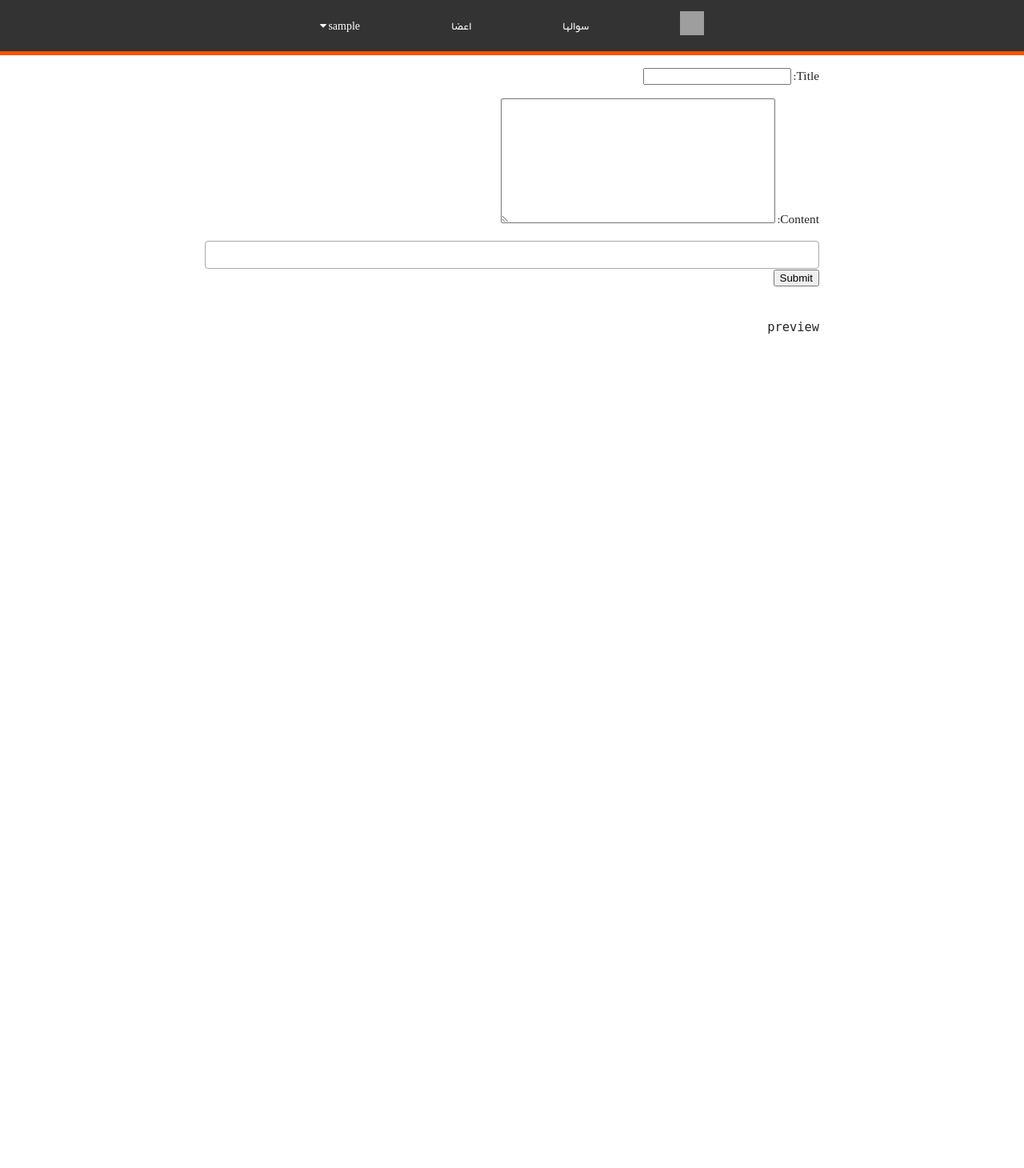
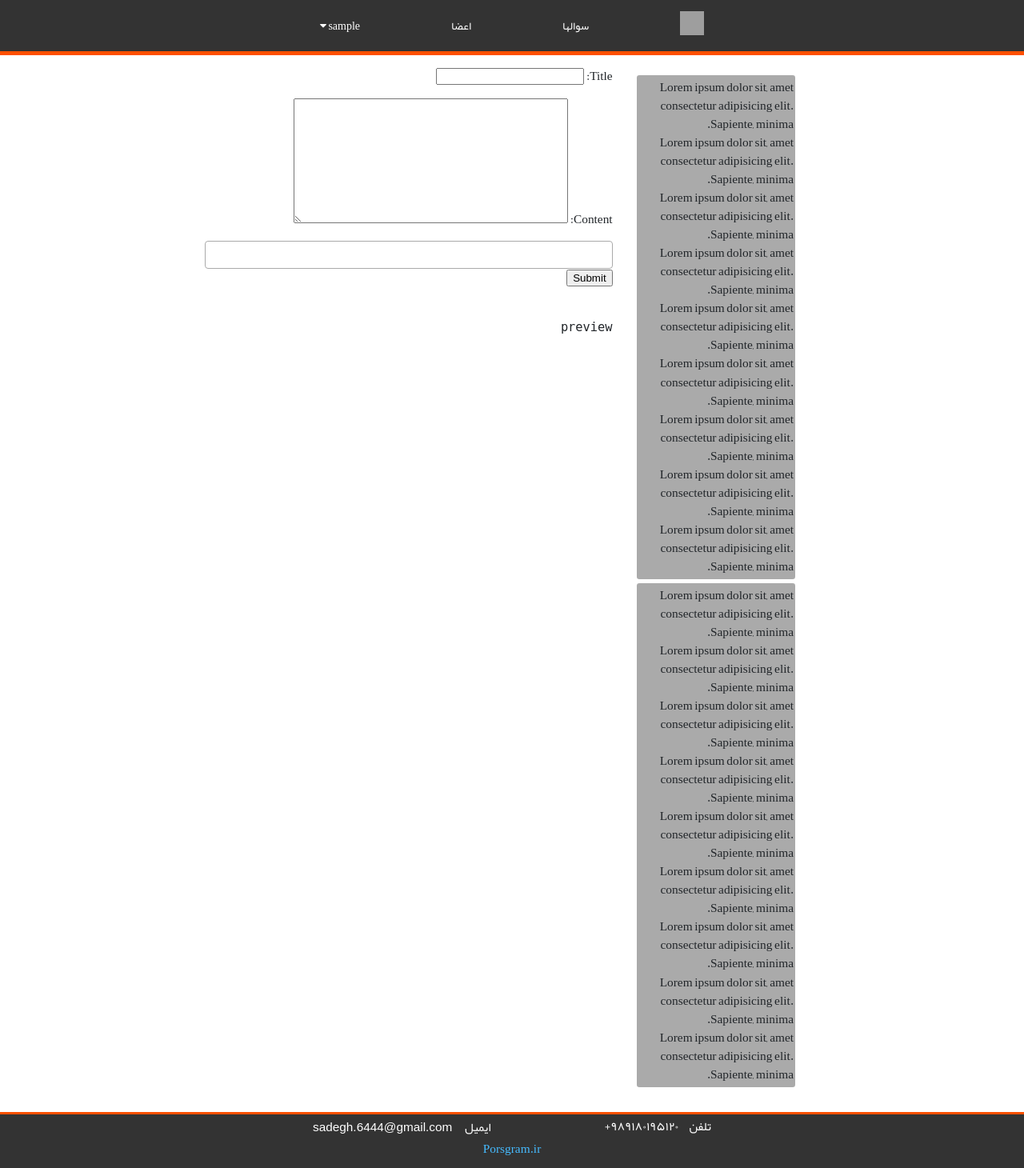
Before and after one commit to feegaa/porsgram, a Django app: page /question/create/ in a window 1280 px wide. Shown: the whole page at 80% size. Before the commit the page ends 417 px from the top, so only its background shows below. Run offline with Django 3.2, Linux system fonts and the light colour scheme; the visitor is signed in with stand-in values (Sample User, id 1); data that the repository does not hold is empty; some libraries are stand-ins or nearby versions; grey boxes are pictures that could not be loaded.

Commit message:
footer added, editor's upload image edited

```diff
--- a/QA/views.py
+++ b/QA/views.py
@@ -13,7 +13,7 @@ from QA.forms import QuestionForm, AnswerForm
 from QA.models import QuestionModel, AnswerModel, TagListModel, QTagModel, QVote, AVote, AnswerApproved
 
 from user.models import UserModel
-
+from porsgram.path import *
 
 
 '''
@@ -25,7 +25,7 @@ from user.models import UserModel
 
 
 def index(request):
-    return render(request, 'qa/index.html', {})
+    return render(request, QA_INDEX, {})
 
 
 
@@ -70,7 +70,7 @@ def createQuestion(request):
             'tags'   : tags_list,
         }
 
-    return render(request, 'qa/createQuestion.html', context=context)
+    return render(request, QA_CREATE_QUESTION, context=context)
 
 
 
@@ -85,7 +85,7 @@ def questions(request):
         'page_obj': page_obj,
     }
 
-    return render(request, 'qa/questions.html', context=context)
+    return render(request, QA_QUESTIONS, context=context)
 
 
 
@@ -211,7 +211,7 @@ def question(request, id):
             'approved_answer' : approved_answer,
         }
 
-    return render(request, 'qa/question.html', context=context)
+    return render(request, QA_QUESTION, context=context)
 
 
 @login_required
@@ -303,7 +303,7 @@ def editQuestion(request, id):
                 'tags'          : tags,
             }
 
-        return render(request, 'qa/editQuestion.html', context=context)
+        return render(request, QA_EDIT_QUESTION, context=context)
 
     else:
         return redirect('QA:index')
@@ -359,7 +359,7 @@ def editAnswer(request, q_id, a_id):
                 'question'      : question,
             }
 
-        return render(request, 'qa/editAnswer.html', context=context)
+        return render(request, QA_EDIT_ANSWER, context=context)
 
     else:
         messages.error(request, 'برو بچه!')
--- /dev/null
+++ b/templates/bar/footer.html
@@ -0,0 +1,13 @@
+
+
+
+<div class="footer">
+    <div class="part">
+
+        <p>تلفن&nbsp;&nbsp;&nbsp;&nbsp;&nbsp;۹۸۹۱۸۰۱۹۵۱۲۰+</p>
+        <p>ایمیل &nbsp;&nbsp;&nbsp;&nbsp;&nbsp;<a class="url">sadegh.6444@gmail.com</a>
+        </p>
+    </div>
+
+    <a href="https://Porsgram.ir/"> Porsgram.ir</a>
+</div>
--- /dev/null
+++ b/templates/bar/navbar.html
@@ -0,0 +1,35 @@
+
+<div class="navbar">
+
+  <div class="inner">
+    <a href="{% url 'QA:question_create' %}">
+
+      <img width="30px" height="30px"
+          src="{{ MEDIA_URL }}/images/logo.png"
+          alt="porsgram"
+          title="سواد داری؟"></a>
+
+    <a href="{% url 'QA:questions' %}">سوالها</a>
+    <a href="{% url 'user:users' %}">اعضا</a>
+    {% if user.is_authenticated %}
+
+      <div class="dropdown">
+        <button class="dropbtn">{{user.username}}
+          <i class="fa fa-caret-down"></i>
+        </button>
+        <div class="dropdown-content">
+          <a href="{% url 'user:dashboard' %}">داشبور</a>
+          <a href="{% url 'user:logout' %}">خروج</a>
+        </div>
+      </div>
+    {% else %}
+      <a href="{% url 'user:login' %}?next={{request.path}}">ورود</a>
+      <a href="{% url 'user:register'%}?next={{request.path}}">ثبت نام</a>
+    {% endif %}
+
+
+
+    </div>
+
+  </div>
+</div>
--- a/templates/email/confirm-email.html
+++ b/templates/email/confirmEmail.html
@@ -7,7 +7,7 @@
     </style>
 </head>
     <body>
-        <h1>You are almost there!</h1><br>
-        <h2>Please click <a href="{{ link }}">here</a> to confirm your account</h2>
+        <h1>کاربر عزیز سلام</h1><br>
+        <h2>برای تایید ایمیل<a href="{{ link }}">اینجا</a> رو کلیک کنید.</h2>
     </body>
 </html>
--- a/templates/navigation/navbar.html
+++ /dev/null
@@ -1,70 +0,0 @@
-
-<div class="navbar">
-  <div class="inner">
-    <a href="{% url 'QA:question_create' %}">
-      <img width="30px" height="30px"
-          src="{{ MEDIA_URL }}/images/logo.png"
-          alt="porsgram"
-          title="سواد داری؟"></a>
-
-    <a href="{% url 'QA:questions' %}">سوالها</a>
-    <a href="{% url 'user:users' %}">اعضا</a>
-    {% if user.is_authenticated %}
-
-      <div class="dropdown">
-        <button class="dropbtn">{{user.username}}
-          <i class="fa fa-caret-down"></i>
-        </button>
-        <div class="dropdown-content">
-          <a href="{% url 'user:dashboard' %}">داشبور</a>
-          <a href="{% url 'user:logout' %}">خروج</a>
-        </div>
-      </div>
-    {% else %}
-      <a href="{% url 'user:login' %}?next={{request.path}}">ورود</a>
-      <a href="{% url 'user:register'%}?next={{request.path}}">ثبت نام</a>
-    {% endif %}
-
-
-
-    </div>
-
-  </div>
-</div>
-
-
-<!--
-  <header>
-    <nav>
-          <input type="checkbox" id="css-toggle-menu" name="css-toggle-menu">
-          <div class="outer">
-            <ul class="inner">
-              <li><a href="{% url 'QA:index' %}"><img width="40px" height="40px" src="{{ MEDIA_URL }}/logo.png" alt="porsgram"></a></li>
-              <li><a href="{% url 'QA:question_create' %}">سوال داری؟</a></li>
-              <li><a href="{% url 'QA:questions' %}">سوالها</a></li>
-              <li><a href="{% url 'user:users' %}">اعضا</a></li>
-
-              {% if user.is_authenticated %}
-              <div class="dropdown">
-                <button class="dropbtn">{{user.username}}
-                  <i class="fa fa-caret-down"></i>
-                </button>
-                <div class="dropdown-content">
-                  <a href="{% url 'user:dashboard' %}">داشبور</a>
-                  <a href="{% url 'user:logout' %}">خروج</a>
-                </div>
-              </div>
-              {% else %}
-                    <li><a href="{% url 'user:login' %}?next={{request.path}}">ورود</a></li>
-                    <li><a href="{% url 'user:register'%}?next={{request.path}}">ثبت نام</a></li>
-              {% endif %}
-
-
-            </ul>
-                  </div>
-
-            <label for="css-toggle-menu" id="css-toggle-menu"></label>
-    </nav>
-  </header>
-
--->
--- a/templates/qa/createQuestion.html
+++ b/templates/qa/createQuestion.html
@@ -31,7 +31,7 @@
 
 
 <pre>
-    <div id="preview" style="min-height: 60px;">preview</div>
+    <div id="preview">preview</div>
 </pre>
 
 
--- a/templates/qa/question.html
+++ b/templates/qa/question.html
@@ -224,7 +224,7 @@
 
 
 
-<pre>
+<pre class="conf">
   <div id="preview" style="min-height: 60px;"></div>
 </pre>
 
--- a/templates/static/style/navbar.css
+++ b/templates/static/style/bar.css
@@ -1,5 +1,11 @@
 @import url("https://maxcdn.bootstrapcdn.com/font-awesome/4.3.0/css/font-awesome.min.css");
 @import url("https://fonts.googleapis.com/css?family=Open+Sans:400,300");
+
+
+@font-face {
+    font-family: myFont;
+    src: url(yekan-regular.ttf);
+}
 
 
 .navbar {
@@ -20,6 +26,7 @@
 	z-index: 1000;
   }
 
+
   .navbar .inner {
 	display: -ms-flexbox;
 	display: flex;
@@ -33,6 +40,21 @@
 	justify-content: space-between;
 	padding: 0 10px;
   }
+
+
+  .navbar .cqbtn {
+	display: block;
+	position: absolute;
+	float: left;
+	left: 0;
+	margin-left: auto;
+	margin-right: 0;
+	background-color: lightseagreen;
+	border: 0;
+	border-radius: 0.25rem;
+	padding: 0 auto;
+	color: white;
+}
 
   .navbar a {
 	float: right;
@@ -142,3 +164,69 @@
 		}
 
 }
+
+
+
+/* FOOTER */
+
+.footer {
+	position: absolute;
+	right: 0;
+	bottom: 0;
+	left: 0;
+	padding-bottom: 1rem;
+    border-top: 3px solid #ff5000;
+    background-color: #333;
+    color: white;
+    direction: rtl;
+	text-align: center;
+  }
+
+
+
+.footer .part {
+    display: flex;
+    flex-direction: row;
+    width: 50%;
+    padding: 4px 0;
+    margin: 0 auto;
+}
+
+
+.footer .part > p {
+    display: inline-block;
+    direction: rtl;
+    margin: 0 auto;
+    text-align: center;
+}
+
+
+.tel{
+    word-spacing: 20px;
+}
+
+.url{
+    font-family: sans-serif;
+}
+
+.footer > a {
+    text-decoration-line: none;
+    text-decoration-style: none;
+    color: rgb(70, 187, 255)
+}
+
+.footer > a:hover {
+    color: #ff5000;
+}
+
+@media only screen and (max-width: 1080px){
+	.footer .part {
+		display: flex;
+		flex-direction: column;
+		width: 90%;
+	}
+
+	.footer .part > p {
+		font-size: 14px;
+	}
+}
--- a/templates/static/style/custom.css
+++ b/templates/static/style/custom.css
@@ -50,6 +50,8 @@
 
 
 html {
+  position: relative;
+  height: 100%;
   font-size: 80%;
   font-family: PerForm;
 }
@@ -59,12 +61,14 @@ article, aside, figcaption, figure, footer, header, hgroup, main, nav, section {
   display: block;
 }
 
-
 body {
+  position: relative;
+  margin: 0;
+  padding-bottom: 6rem;
+  min-height: 100%;
   margin: 0;
   font-family: PerFont;
   font-size: 1.2rem;
-  /* font-weight: 400; */
   direction: rtl;
   line-height: 1.5;
   color: #212529;
@@ -84,10 +88,36 @@ a:hover {
 /* Container */
 
 .container {
+  display: flex;
+  flex-direction: row;
   position: relative;
+  width: 80%;
+  margin: 30px auto;
+
+}
+
+.container .right {
+  display: flexbox;
+  flex-direction: column;
+  float: right;
+  width: 30%;
+  margin: 20px;
+}
+
+.container .center {
+  display: block;
+  float: left;
   width: 70%;
-  margin: 30px auto;
 }
+
+.container .right .card {
+  margin: 5px 10px;
+  padding: 4px 2px;
+  background-color: #aaa;
+  border: 0;
+  border-radius: 0.25rem;
+}
+
 
 @media only screen and (max-width: 1080px){
   .container {width: 90%;}
--- a/templates/static/style/question.css
+++ b/templates/static/style/question.css
@@ -1,7 +1,3 @@
-.container {
-    width: 60%;
-    margin: 0 auto;
-}
 
 
 .wrapper {
@@ -38,7 +34,8 @@
   display: flex;
   -ms-flex-direction: row;
   flex-direction: row;
-  min-width: 0;
+  min-width: 400px;
+  min-width: 600px;
   word-wrap: break-word;
   background-color: inherit;
   border-bottom: 1px solid rgba(0, 0, 0, 0.5);
@@ -180,7 +177,12 @@
     font-size: 0.7rem;
   }
 
-
+pre > img {
+  width: 90%;
+  height: 90%;
+  max-width: 980px;
+  max-height: 740px;
+}
 
 
 @media only screen and (max-width: 1080px){
--- a/templates/static/style/questions.css
+++ b/templates/static/style/questions.css
@@ -157,6 +157,13 @@
   font-size: 0.7rem;
 }
 
+pre > img {
+  width: 90%;
+  height: 90%;
+  max-width: 980px;
+  max-height: 740px;
+}
+
 @media only screen and (max-width: 1080px){
 
   .box {
--- a/templates/template.html
+++ b/templates/template.html
@@ -13,7 +13,7 @@
     href="//cdnjs.cloudflare.com/ajax/libs/highlight.js/10.1.2/styles/dracula.min.css">
     <link href="{% static 'style/custom.css' %}" rel="stylesheet" >
     <link href="{% static 'style/select2.css' %}" rel="stylesheet" >
-    <link href="{% static 'style/navbar.css' %}" rel="stylesheet" >
+    <link href="{% static 'style/bar.css' %}" rel="stylesheet" >
     <link href="{% static 'style/question.css' %}" rel="stylesheet" >
     <link href="{% static 'style/questions.css' %}" rel="stylesheet" >
 
@@ -24,7 +24,7 @@
 </head>
 <body>
 
-    {% include 'navigation/navbar.html' %}
+    {% include 'bar/navbar.html' %}
 
     <div class="container">
 
@@ -39,13 +39,45 @@
         {% endif %}
 
 
-        {% block content %}
-        {% endblock content %}
+
+
+        <div class="right">
+            <div class="card">
+                Lorem ipsum dolor sit, amet consectetur adipisicing elit. Sapiente, minima.<br/>
+                Lorem ipsum dolor sit, amet consectetur adipisicing elit. Sapiente, minima.<br/>
+                Lorem ipsum dolor sit, amet consectetur adipisicing elit. Sapiente, minima.<br/>
+                Lorem ipsum dolor sit, amet consectetur adipisicing elit. Sapiente, minima.<br/>
+                Lorem ipsum dolor sit, amet consectetur adipisicing elit. Sapiente, minima.<br/>
+                Lorem ipsum dolor sit, amet consectetur adipisicing elit. Sapiente, minima.<br/>
+                Lorem ipsum dolor sit, amet consectetur adipisicing elit. Sapiente, minima.<br/>
+                Lorem ipsum dolor sit, amet consectetur adipisicing elit. Sapiente, minima.<br/>
+                Lorem ipsum dolor sit, amet consectetur adipisicing elit. Sapiente, minima.<br/>
+            </div>
+
+            <div class="card">
+                Lorem ipsum dolor sit, amet consectetur adipisicing elit. Sapiente, minima.<br/>
+                Lorem ipsum dolor sit, amet consectetur adipisicing elit. Sapiente, minima.<br/>
+                Lorem ipsum dolor sit, amet consectetur adipisicing elit. Sapiente, minima.<br/>
+                Lorem ipsum dolor sit, amet consectetur adipisicing elit. Sapiente, minima.<br/>
+                Lorem ipsum dolor sit, amet consectetur adipisicing elit. Sapiente, minima.<br/>
+                Lorem ipsum dolor sit, amet consectetur adipisicing elit. Sapiente, minima.<br/>
+                Lorem ipsum dolor sit, amet consectetur adipisicing elit. Sapiente, minima.<br/>
+                Lorem ipsum dolor sit, amet consectetur adipisicing elit. Sapiente, minima.<br/>
+                Lorem ipsum dolor sit, amet consectetur adipisicing elit. Sapiente, minima.<br/>
+            </div>
+        </div>
+
+
+        <div class="center">
+            {% block content %}
+            {% endblock content %}
+        </div>
 
     </div>
 
 
 
+    {% include 'bar/footer.html' %}
 
 
     <!-- script -->
@@ -62,5 +94,7 @@
     <script src="{% static 'script/vote.js' %}"></script>
     <script>hljs.initHighlightingOnLoad();</script>
 
+
+
 </body>
 </html>
```
Also changed, not shown: porsgram/path.py (added, +28 -0 lines), porsgram/settings.py (+23 -17 lines), templates/email/resetPassword.html (added, +13 -0 lines), tmp/dummy_backend.py (added, +59 -0 lines), tmp/views.py (added, +235 -0 lines), user/views.py (+8 -7 lines), templates/user/confirmEmailTemplate.html (renamed from templates/email/is_confirmed-email.html).
